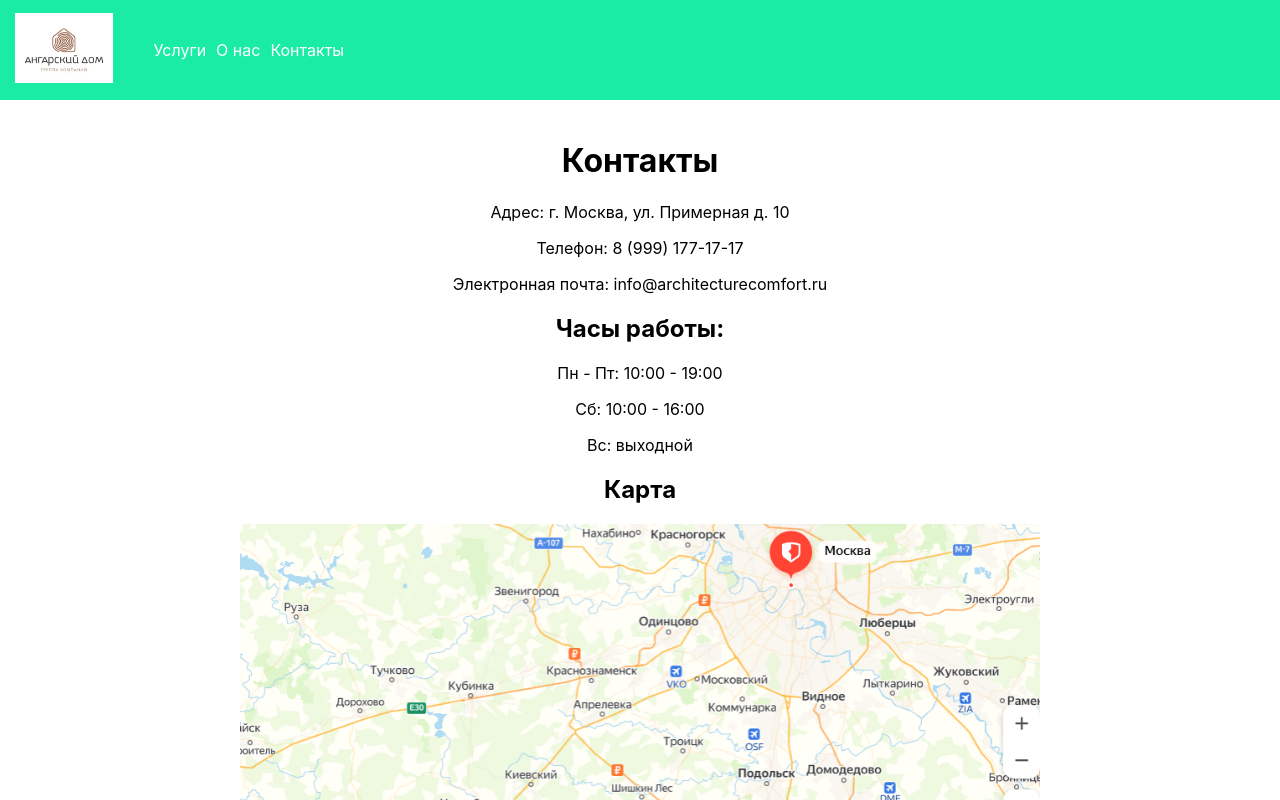
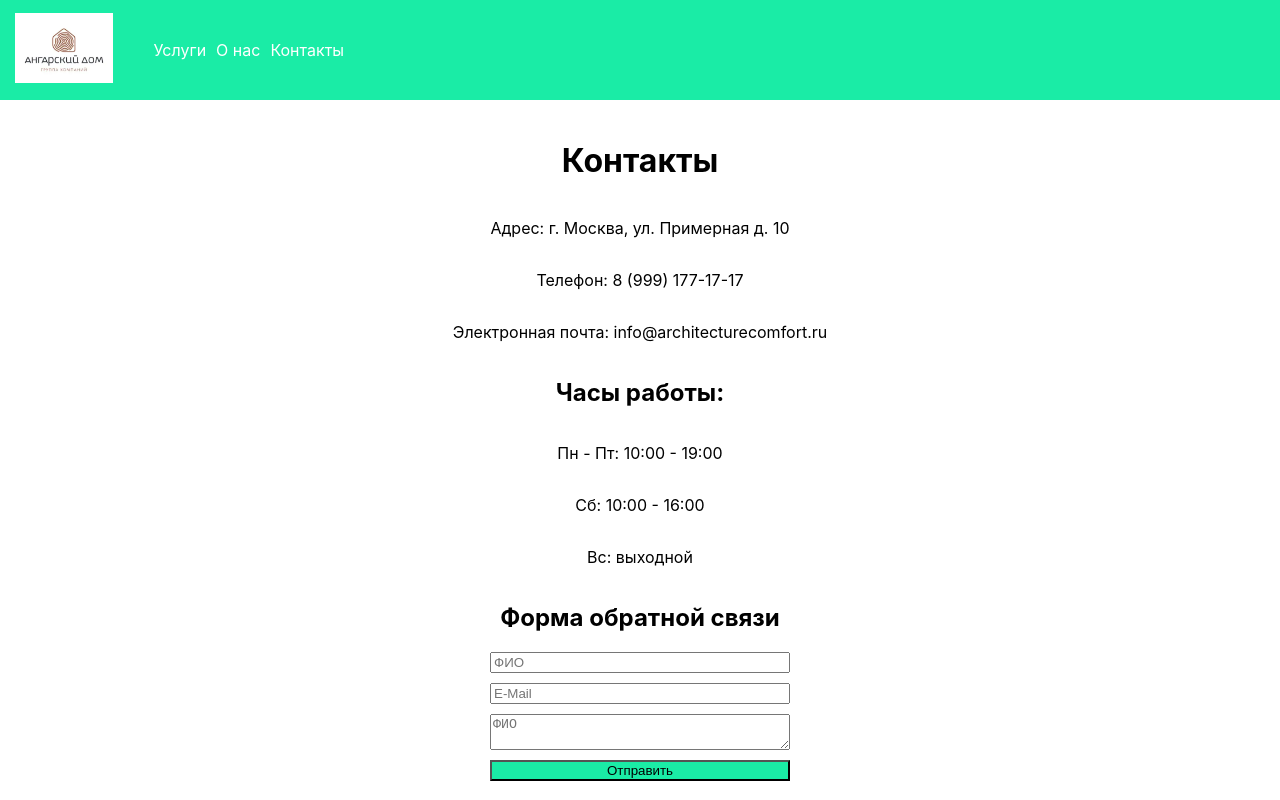
Before and after one commit to gavrilovegor519/stroymag, a JavaScript app: page /contacts in a window 1280 px wide. Shown: the top 800 px of the page. Built offline with nearby package versions, Linux system fonts and the light colour scheme; the HTML template or start-up script is replaced by a standard one.

Commit message:
Добавил форму обратной связи.

```diff
--- a/src/views/Contacts.css
+++ b/src/views/Contacts.css
@@ -9,8 +9,27 @@
 
 .Contacts .main {
     max-width: 800px;
+    display: flex;
+    flex-direction: column;
+    align-items: center;
+    justify-content: center;
 }
 
 .Contacts .main img {
     max-width: 800px;
 }
+
+.Contacts .main form {
+    display: flex;
+    flex-direction: column;
+    width: 300px;
+}
+
+.Contacts .main form input,
+.Contacts .main form textarea {
+    margin-bottom: 10px;
+}
+
+.Contacts .main form button {
+    background-color: rgb(26, 236, 166);
+}
--- a/src/views/Contacts.js
+++ b/src/views/Contacts.js
@@ -17,6 +17,13 @@ function Contacts() {
                     <p>Пн - Пт: 10:00 - 19:00</p>
                     <p>Сб: 10:00 - 16:00</p>
                     <p>Вс: выходной</p>
+                    <h2>Форма обратной связи</h2>
+                    <form action={() => alert("Сообщение отправлено")}>
+                        <input type='text' placeholder='ФИО' />
+                        <input type='email' placeholder='E-Mail' />
+                        <textarea placeholder='ФИО' />
+                        <button>Отправить</button>
+                    </form>
                     <h2>Карта</h2>
                     <img src={image} alt='Карта' />
                 </div>
```
